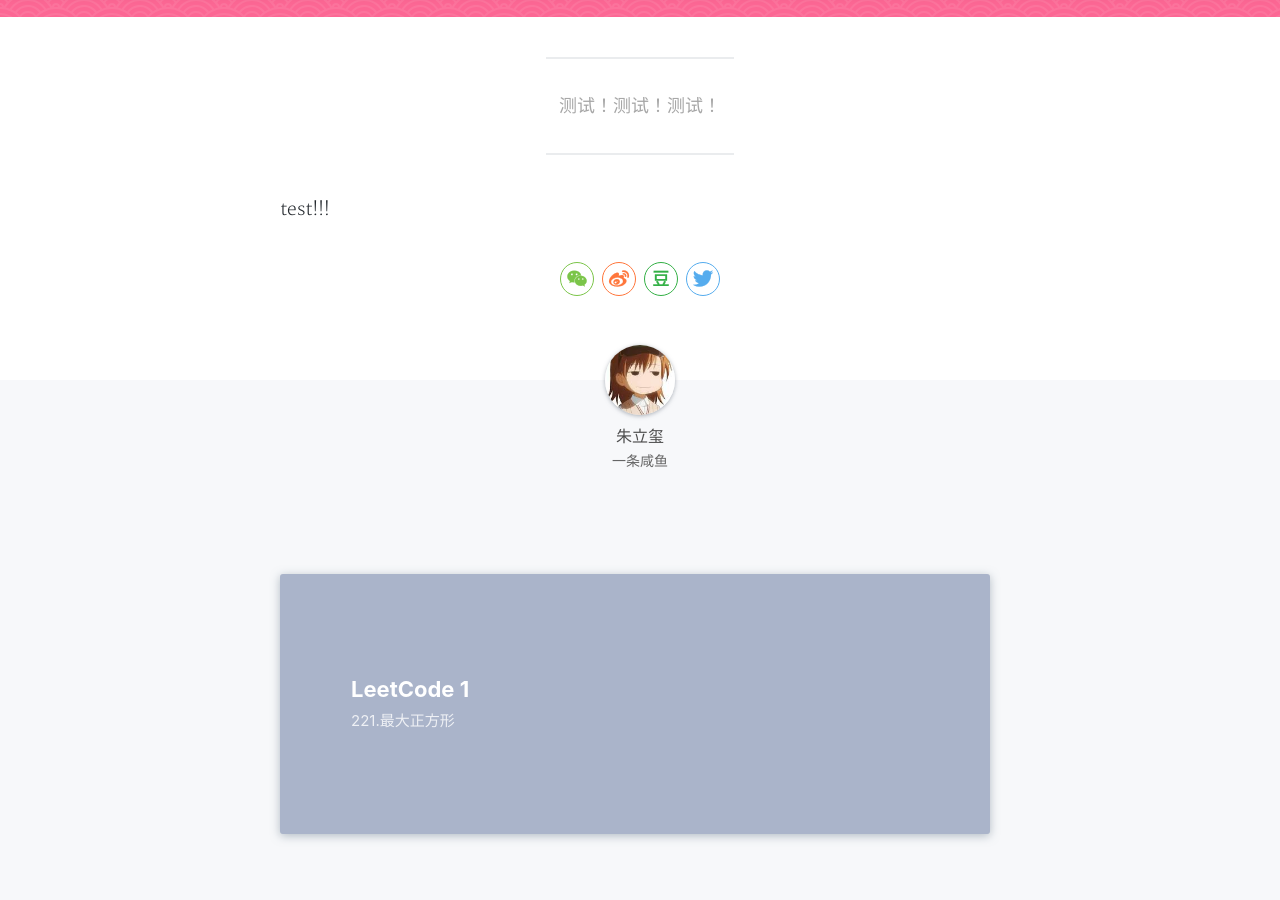
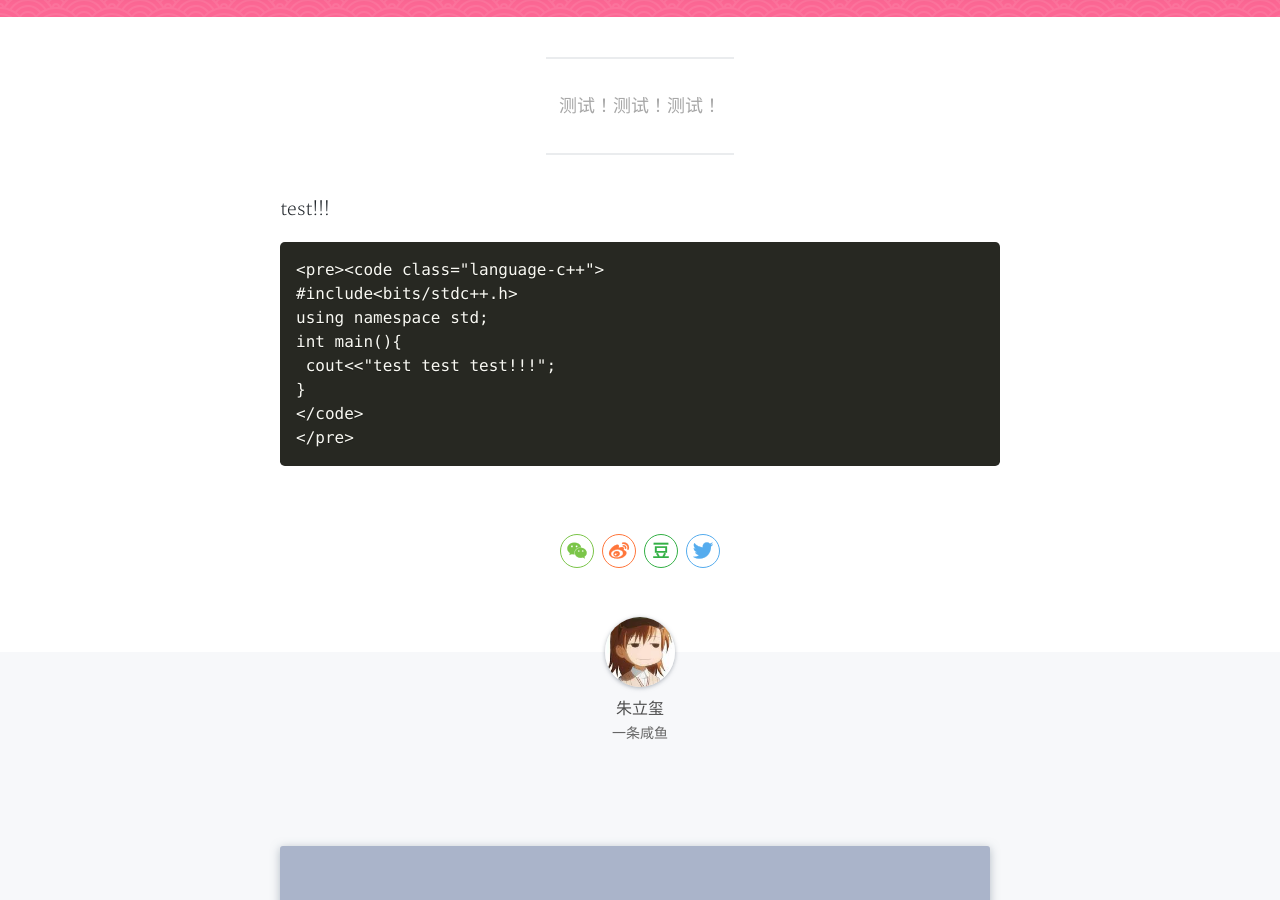
Before and after one commit to zlxxlz1026/zlxxlz1026.github.io, a Jekyll site: the page built from _posts/2020-3-13-Test-1.md, in a window 1280 px wide and 900 px high, scrolled down 343 px. Built offline with Jekyll 4.4.1, drawn with Linux system fonts in a browser that asks for light colours; nearby versions of some CDN libraries; a style sheet for code colours, icons or effects is not loaded.

Commit message:
Update 2020-3-13-Test-1.md

````diff
--- a/_posts/2020-3-13-Test-1.md
+++ b/_posts/2020-3-13-Test-1.md
@@ -9,3 +9,14 @@ tags: mathjax
 ---
 
 test!!!
+
+```
+<pre><code class="language-c++">
+#include<bits/stdc++.h>
+using namespace std;
+int main(){
+ cout<<"test test test!!!";
+}
+</code>
+</pre>
+```
````
